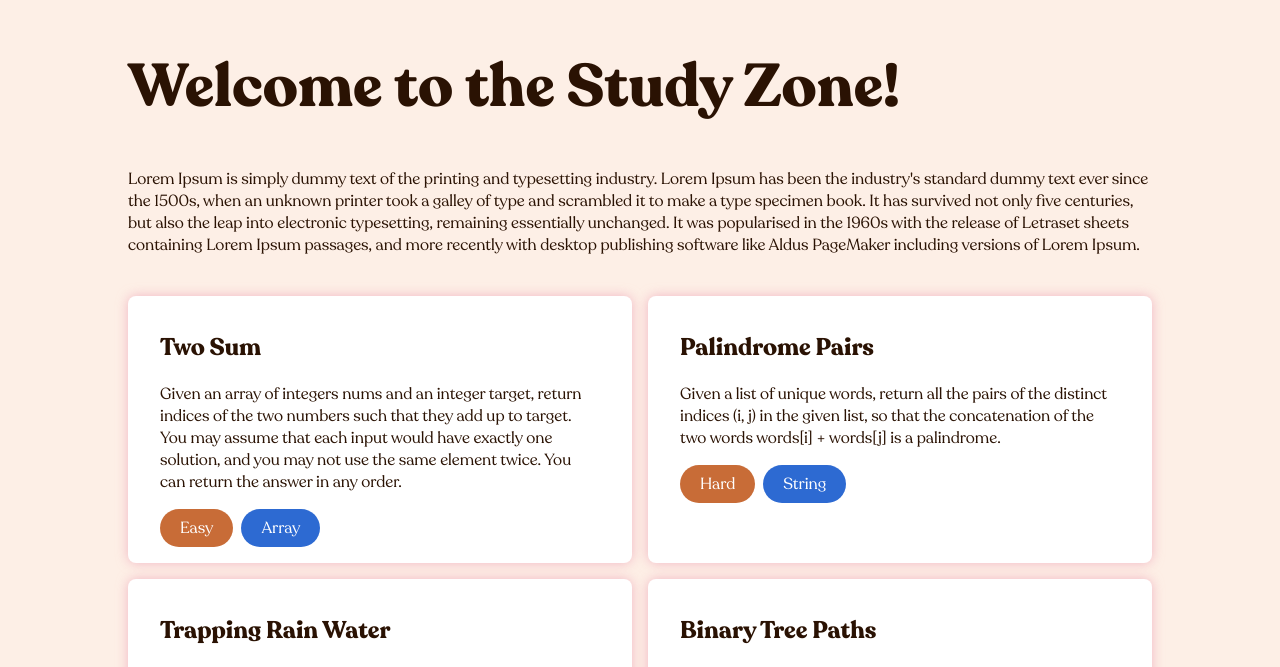
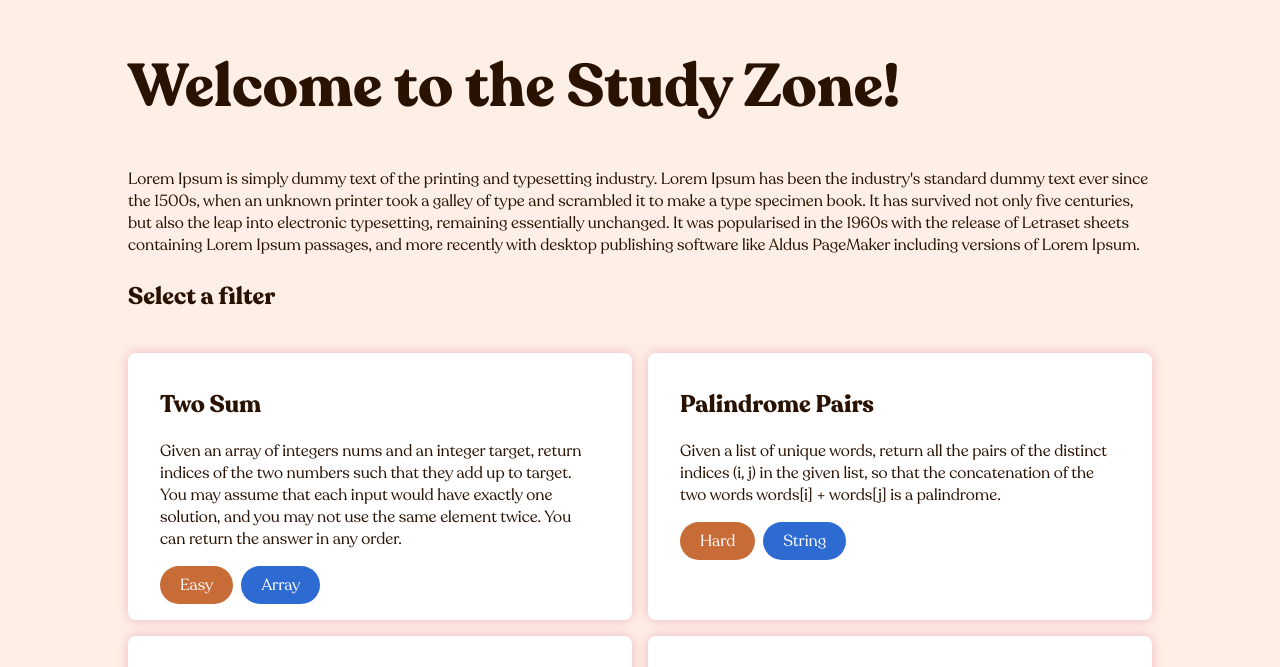
Before and after one commit to isabelxklee/the-study-zone, a React (Create React App) app: page / in a window 1280 px wide. Shown: the part 122-789 px from the top of the page. Built offline with nearby package versions, Linux system fonts and the light colour scheme.

Commit message:
created filter component and H3

```diff
--- /dev/null
+++ b/src/components/Filter.jsx
@@ -0,0 +1,8 @@
+import React from "react";
+import * as Global from "../styles";
+
+const Filter = () => {
+  return <Global.H3>Select a filter</Global.H3>;
+};
+
+export default Filter;
--- a/src/pages/Home/index.jsx
+++ b/src/pages/Home/index.jsx
@@ -1,9 +1,10 @@
 import React from "react";
+import { data } from "../../data";
 import Card from "../../components/Card";
+import Loading from "../../components/Loading";
+import Filter from "../../components/Filter";
 import { CardsContainer } from "../../components/component-styles";
-import Loading from "../../components/Loading";
 import * as Global from "../../styles";
-import { data } from "../../data";
 
 const Home = () => {
   return (
@@ -21,6 +22,8 @@ const Home = () => {
         of Lorem Ipsum.
       </Global.P>
 
+      <Filter />
+
       {data ? (
         <CardsContainer>
           {data.map((algo) => (
--- a/src/styles.js
+++ b/src/styles.js
@@ -53,6 +53,12 @@ export const Wrapper = styled.div`
 
 export const H1 = styled.h1`
   font-size: 60px;
+  font-weight: 600;
+`;
+
+export const H3 = styled.h3`
+  font-size: 24px;
+  font-weight: 600;
 `;
 
 export const P = styled.p`
```
